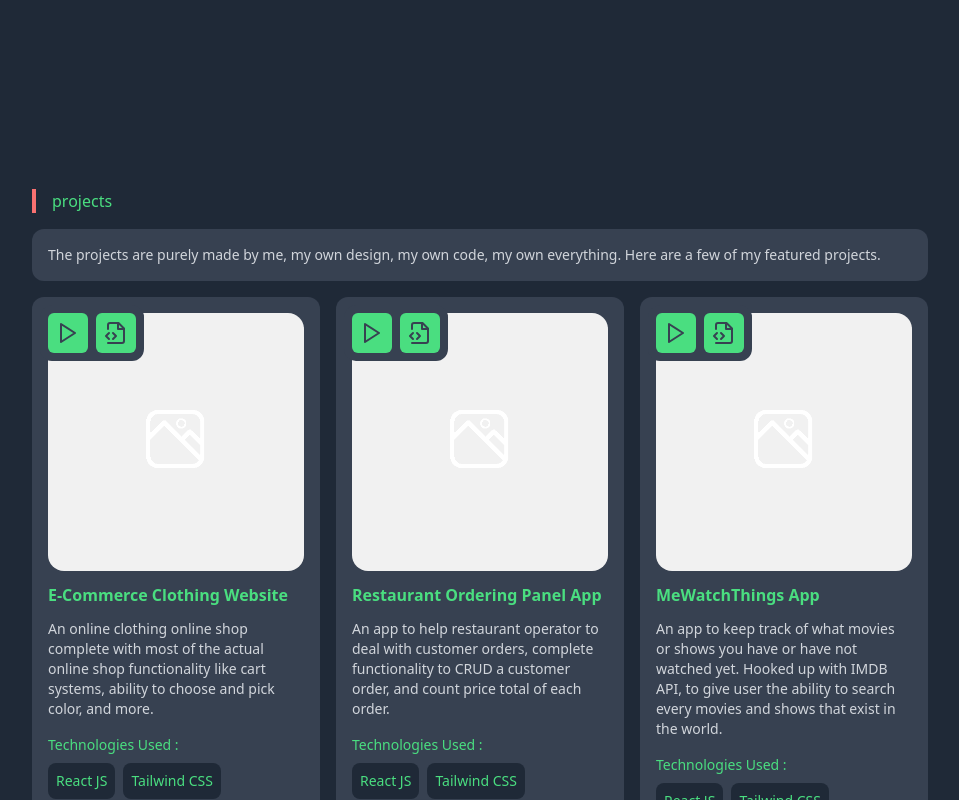
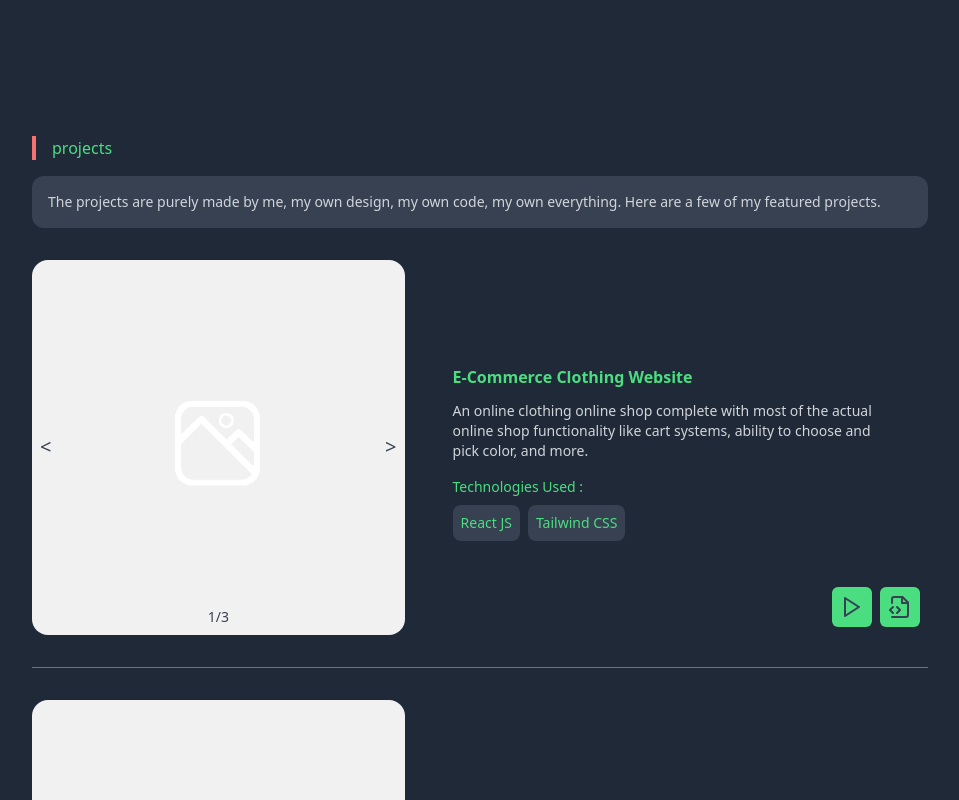
Before and after one commit to megatronhehe/personal-portfolio-2, a React (Vite) app: page / in a window 1280 px wide. Shown: the part 1960-2760 px from the top of the page, without its empty margins (160-1119 px from the left). Built offline with nearby package versions, Linux system fonts and the light colour scheme.

Commit message:
feature added: image carousel thing idk on projects section

```diff
--- a/src/components/ProjectCard.jsx
+++ b/src/components/ProjectCard.jsx
@@ -1,32 +1,60 @@
-import React from "react";
+import React, { useState } from "react";
 
 import defaultImg from "../assets/default-img.png";
+import defaultImg2 from "../assets/default2-img.png";
+import defaultImg3 from "../assets/default3-img.png";
 
 import { LuFileCode, LuPlay } from "react-icons/lu";
 
 const ProjectCard = ({ title, description }) => {
+	const imageArray = [defaultImg, defaultImg2, defaultImg3];
+
+	const [currentImageIndex, setCurrentImageIndex] = useState(0);
+
+	const nextImage = () => {
+		setCurrentImageIndex((prev) =>
+			prev !== imageArray.length - 1 ? prev + 1 : setCurrentImageIndex(0)
+		);
+	};
+
+	const prevImage = () => {
+		setCurrentImageIndex((prev) =>
+			prev > 0 ? prev - 1 : setCurrentImageIndex(imageArray.length - 1)
+		);
+	};
+
 	return (
-		<div className="relative w-full p-4 mb-4 text-gray-700 bg-gray-700 rounded-xl">
-			<div className="flex items-center gap-2">
-				<img src={defaultImg} alt="" className=" rounded-2xl" />
+		<div className="w-full gap-4 pb-8 my-8 text-gray-700 border-b border-gray-500 sm:flex">
+			<div className="relative flex flex-col items-center justify-center sm:w-1/2">
+				<img
+					src={imageArray[currentImageIndex]}
+					alt=""
+					className="rounded-2xl"
+				/>
+				<div className="absolute bottom-0 flex justify-between w-full h-full gap-4 p-2 text-xl">
+					<button onClick={prevImage}>{"<"}</button>
+					<p className="self-end text-sm">
+						{currentImageIndex + 1}/{imageArray.length}
+					</p>
+					<button onClick={nextImage}>{">"}</button>
+				</div>
 			</div>
 
-			<div>
+			<div className="relative flex flex-col justify-center py-4 sm:p-8 sm:w-2/3 rounded-xl">
 				<h1 className="my-3 text-base font-semibold text-green-400 ">
 					{title}
 				</h1>
 				<p className="text-gray-300">{description}</p>
-			</div>
 
 				<div className="mt-4 text-green-400">
 					<p>Technologies Used : </p>
 					<ul className="flex gap-2 mt-2">
-					<li className="p-2 bg-gray-800 rounded-lg">React JS</li>
-					<li className="p-2 bg-gray-800 rounded-lg">Tailwind CSS</li>
+						<li className="p-2 bg-gray-700 rounded-lg">React JS</li>
+						<li className="p-2 bg-gray-700 rounded-lg">Tailwind CSS</li>
 					</ul>
 				</div>
 
-			<ul className="absolute flex gap-2 p-2 text-2xl bg-gray-700 top-2 left-2 rounded-xl">
+				<ul className="absolute bottom-0 right-0 flex gap-2 p-2 text-2xl rounded-xl">
 					<li className="p-2 bg-green-400 rounded-md">
 						<LuPlay />
 					</li>
@@ -35,6 +63,7 @@ const ProjectCard = ({ title, description }) => {
 					</li>
 				</ul>
 			</div>
+		</div>
 	);
 };
 
--- a/src/components/Projects.jsx
+++ b/src/components/Projects.jsx
@@ -4,7 +4,7 @@ import ProjectCard from "./ProjectCard";
 
 const Projects = () => {
 	return (
-		<div className="my-40 sm:h-screen sm:flex sm:flex-col sm:justify-center text-sm">
+		<div className="py-4 my-40 text-sm ">
 			<div>
 				<h1 className="pl-4 text-base text-green-400 border-l-4 border-red-400">
 					projects
@@ -16,8 +16,9 @@ const Projects = () => {
 						own everything. Here are a few of my featured projects.
 					</p>
 				</div>
+			</div>
 
-				<div className="grid-cols-2 gap-4 sm:grid md:grid-cols-3">
+			<div>
 				<ProjectCard
 					title="E-Commerce Clothing Website"
 					description="An online clothing online shop complete with most of the actual online shop functionality like cart systems, ability to choose and pick color, and more."
@@ -38,7 +39,6 @@ const Projects = () => {
 				/>
 			</div>
 		</div>
-		</div>
 	);
 };
 
--- /dev/null
+++ b/src/data/projectData.js
@@ -0,0 +1,9 @@
+export const projectData = [
+	{
+		id: 0,
+		title: "E-Commerce Clothing Website",
+		description:
+			"An online clothing online shop complete with most of the actual online shop functionality like cart systems, ability to choose and pick color, and more.",
+		image: [""],
+	},
+];
```
Also changed, not shown: src/assets/default2-img.png (added), src/assets/default3-img.png (added). Lines whose indentation alone changed are shown as unchanged.
